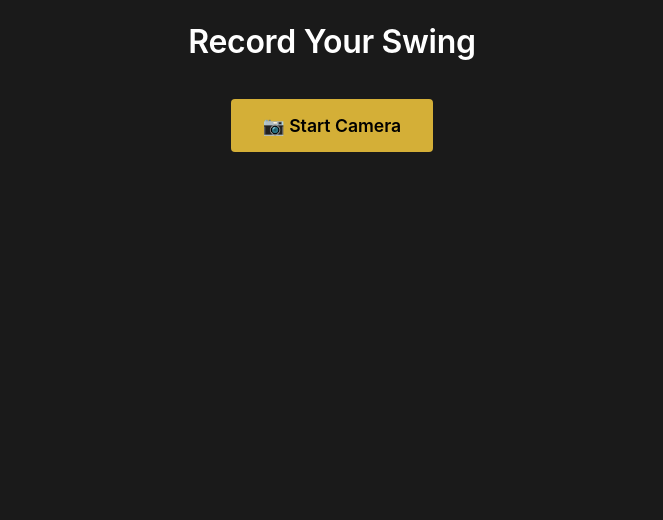
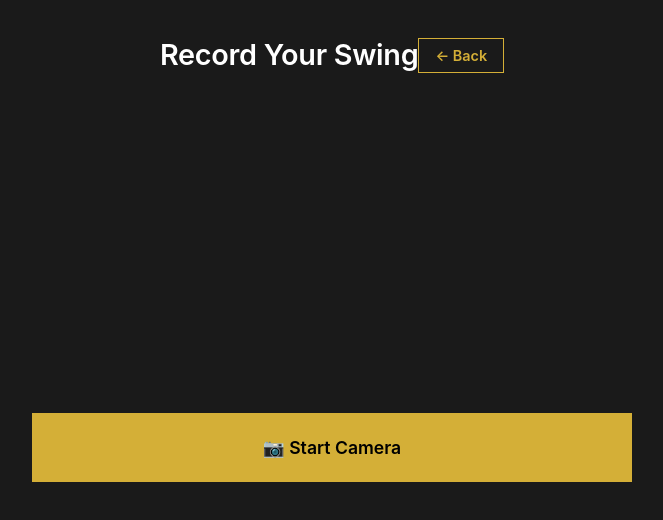
Before and after one commit to professorfalken1942-hash/map-my-swing, a Next.js app: page / in a window 1280 px wide. Both pictures are taken after a click on the button "Record My Swing →". Shown: the top 520 px of the page, without its empty margins (308-971 px from the left). Built offline with nearby package versions, Linux system fonts and the light colour scheme.

Commit message:
Refine UI: carry design system to camera screen, add back buttons to record + playback

```diff
--- a/app/page.tsx
+++ b/app/page.tsx
@@ -56,14 +56,33 @@ export default function HomePage() {
   }
 
   return (
-    <div style={{ minHeight: '100vh', background: '#1a1a1a', color: '#fff', padding: '1rem' }}>
+    <div style={{ minHeight: '100vh', background: '#1a1a1a', color: '#fff' }}>
       {screen === 'camera' ? (
-        <CameraScreen onRecordComplete={handleRecordComplete} />
+        <CameraScreen onRecordComplete={handleRecordComplete} onCancel={() => setScreen('camera')} />
       ) : (
-        <div style={{ maxWidth: '1000px', margin: '0 auto' }}>
-          <h1 style={{ marginBottom: '1.5rem' }}>Your Swing</h1>
+        <div style={{ padding: '2rem 1rem', minHeight: '100vh', display: 'flex', flexDirection: 'column' }}>
+          {/* Header with back button */}
+          <div style={{ display: 'flex', justifyContent: 'space-between', alignItems: 'center', marginBottom: '2rem', maxWidth: '1000px', margin: '0 auto 2rem' }}>
+            <h1 style={{ fontSize: '1.8rem', fontWeight: 600, margin: 0 }}>Your Swing</h1>
+            <button
+              onClick={handleReset}
+              style={{
+                background: 'transparent',
+                border: '1px solid #d4af37',
+                color: '#d4af37',
+                padding: '0.5rem 1rem',
+                fontWeight: 600,
+                cursor: 'pointer',
+                fontSize: '0.9rem',
+              }}
+            >
+              ← Record New Swing
+            </button>
+          </div>
 
-          <div style={{ display: 'grid', gridTemplateColumns: '2fr 1fr', gap: '2rem', marginBottom: '2rem' }}>
+          {/* Main analysis grid */}
+          <div style={{ flex: 1, maxWidth: '1000px', margin: '0 auto', width: '100%' }}>
+            <div style={{ display: 'grid', gridTemplateColumns: '2fr 1fr', gap: '2rem' }}>
               {/* Video + Overlay */}
               <div>
                 {videoUrl && (
@@ -80,21 +99,7 @@ export default function HomePage() {
                 <FeedbackPanel feedback={feedback} />
               </div>
             </div>
-
-          <button
-            onClick={handleReset}
-            style={{
-              padding: '0.75rem 1.5rem',
-              background: '#d4af37',
-              color: '#000',
-              border: 'none',
-              fontWeight: 600,
-              cursor: 'pointer',
-              width: '100%',
-            }}
-          >
-            Record New Swing
-          </button>
+          </div>
         </div>
       )}
     </div>
--- a/components/CameraScreen.tsx
+++ b/components/CameraScreen.tsx
@@ -4,9 +4,10 @@ import { useState, useRef } from 'react'
 
 interface CameraScreenProps {
   onRecordComplete: (blob: Blob) => void
+  onCancel?: () => void
 }
 
-export default function CameraScreen({ onRecordComplete }: CameraScreenProps) {
+export default function CameraScreen({ onRecordComplete, onCancel }: CameraScreenProps) {
   const videoRef = useRef<HTMLVideoElement>(null)
   const mediaRecorderRef = useRef<MediaRecorder | null>(null)
   const [isRecording, setIsRecording] = useState(false)
@@ -54,21 +55,41 @@ export default function CameraScreen({ onRecordComplete }: CameraScreenProps) {
   }
 
   return (
-    <div style={{ maxWidth: '600px', margin: '0 auto', textAlign: 'center' }}>
-      <h1 style={{ marginBottom: '2rem' }}>Record Your Swing</h1>
+    <div style={{ minHeight: '100vh', background: '#1a1a1a', color: '#fff', padding: '2rem', display: 'flex', flexDirection: 'column' }}>
+      {/* Header with back button */}
+      <div style={{ display: 'flex', justifyContent: 'space-between', alignItems: 'center', marginBottom: '3rem', maxWidth: '600px', margin: '0 auto 3rem' }}>
+        <h1 style={{ fontSize: '1.8rem', fontWeight: 600, margin: 0 }}>Record Your Swing</h1>
+        {onCancel && (
+          <button
+            onClick={onCancel}
+            style={{
+              background: 'transparent',
+              border: '1px solid #d4af37',
+              color: '#d4af37',
+              padding: '0.5rem 1rem',
+              fontWeight: 600,
+              cursor: 'pointer',
+              fontSize: '0.9rem',
+            }}
+          >
+            ← Back
+          </button>
+        )}
+      </div>
 
+      {/* Main content */}
+      <div style={{ flex: 1, maxWidth: '600px', margin: '0 auto', width: '100%', display: 'flex', flexDirection: 'column', justifyContent: 'center' }}>
         {!isCameraReady ? (
           <button
             onClick={startCamera}
             style={{
-            padding: '1rem 2rem',
+              padding: '1.5rem 2rem',
               background: '#d4af37',
               color: '#000',
               border: 'none',
               fontWeight: 600,
               fontSize: '1.1rem',
               cursor: 'pointer',
-            borderRadius: '4px',
             }}
           >
             📷 Start Camera
@@ -84,34 +105,32 @@ export default function CameraScreen({ onRecordComplete }: CameraScreenProps) {
                 aspectRatio: '16/9',
                 background: '#000',
                 marginBottom: '2rem',
-              borderRadius: '4px',
               }}
             />
 
             <button
               onClick={isRecording ? stopRecording : startRecording}
               style={{
-              padding: '1rem 2rem',
+                padding: '1rem',
                 background: isRecording ? '#ef4444' : '#d4af37',
                 color: isRecording ? '#fff' : '#000',
                 border: 'none',
                 fontWeight: 600,
                 fontSize: '1.1rem',
                 cursor: 'pointer',
-              borderRadius: '4px',
-              width: '100%',
               }}
             >
               {isRecording ? '⏹ Stop Recording' : '🔴 Start Recording'}
             </button>
 
             {isRecording && (
-            <p style={{ marginTop: '1rem', color: '#ef4444', fontWeight: 600 }}>
+              <p style={{ marginTop: '1rem', color: '#ef4444', fontWeight: 600, textAlign: 'center' }}>
                 ● Recording...
               </p>
             )}
           </>
         )}
       </div>
+    </div>
   )
 }
```
Lines whose indentation alone changed are shown as unchanged.
